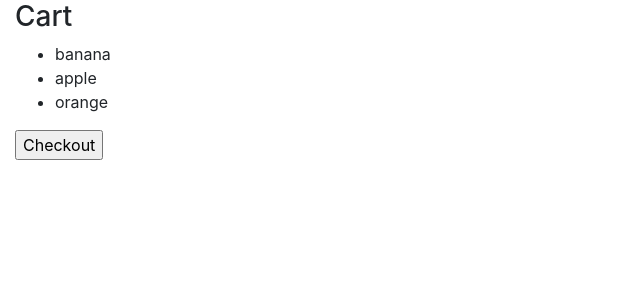
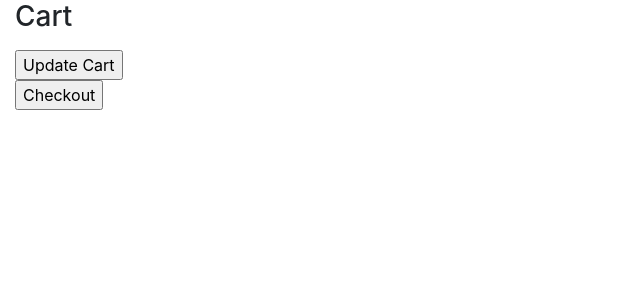
Before and after one commit to ChihumeyaEE/SWE-MADS, a Flask app: template templates/index.html in a window 1280 px wide. Shown: the part 56-356 px from the top of the page, without its empty margins (0-640 px from the left). Run offline with Flask 2, Linux system fonts and the light colour scheme; the template is opened without the code that fills it: values that come from a table or form of the project are taken from there, others are empty; a user stored in the database is signed in; tables that the repository leaves empty hold one stand-in row (values such as "Sample post").

Commit message:
currently cart.js works, fixed the remove item bug, but still running into small bugs in the process

```diff
--- a/app.py
+++ b/app.py
@@ -50,7 +50,11 @@ def load_user(id):
 @app.route("/")
 @login_required
 def index():
-    return flask.render_template("index.html", postLen=4)
+    users_posts = Post.query.all()
+    print(users_posts[1].item_name)
+    return flask.render_template(
+        "index.html", postLen=len(users_posts), posts=users_posts
+    )
 
 
 @app.route("/login", methods=["POST", "GET"])
--- a/static/cart.js
+++ b/static/cart.js
@@ -1,4 +1,25 @@
-let cart = ["banana", "apple", "orange"];
+let cart = [];
+const add_btn = document.getElementsByClassName("add-btn");
+const remove_btn = document.getElementsByClassName("remove-btn");
+const update_cart = document.getElementById("update-cart");
+
+for (let i = 0; i < add_btn.length; i++) {
+    add_btn[i].addEventListener('click', addItem(document.getElementsByClassName("item-name")[i]));
+}
+for (let i = 0; i < remove_btn.length; i++) {
+    remove_btn[i].addEventListener('click', removeItem(document.getElementsByClassName("item-name")[i]));
+}
+
+update_cart.addEventListener("click", () => {
+    let p = document.getElementById("cartItem");
+    let text = "[";
+    p.innerHTML = text + cart + "]";
+    // for (let i = 0; i < cart.length; i++) {
+    //     p.innerHTML = cart[i];
+    // }
+    // document.getElementById("cartItem").innerHTML = cart + "<br>";
+});
+
 function displayCart() {
     for (let i = 0; i < cart.length; i++) {
         let ul = document.getElementById("cartItem");
@@ -6,13 +27,15 @@ function displayCart() {
         li.appendChild(document.createTextNode(cart[i]));
         ul.appendChild(li);
     }
+
 }
 
 function addItem(item) {
-    cart.push(item)
+    cart.push(item);
 }
 
 function removeItem(item) {
     let indexRemoved = cart.indexOf(item);
-    cart.splice(indexRemoved, 1);
+    if (item === cart[indexRemoved])
+        cart.splice(indexRemoved, 1);
 }
--- a/templates/index.html
+++ b/templates/index.html
@@ -8,11 +8,10 @@
     <link rel="stylesheet" href="/static/style.css">
     <link rel="stylesheet" href="https://cdn.jsdelivr.net/npm/bootstrap@4.0.0/dist/css/bootstrap.min.css"
         integrity="sha384-Gn5384xqQ1aoWXA+058RXPxPg6fy4IWvTNh0E263XmFcJlSAwiGgFAW/dAiS6JXm" crossorigin="anonymous">
-    <script src="../static/cart.js" async></script>
     <title></title>
 </head>
 
-<body onload="displayCart()">
+<body>
     <div class="container-fluid">
         <nav class="navbar navbar-expand-lg navbar-dark bg-dark">
             <a class="navbar-brand" href="{{ url_for('homepage')  }}">Navbar</a>
@@ -37,11 +36,13 @@
         <div id="posts">
             {% for i in range(postLen) %}
             <div>
-                Username: <br>
-                Item: <br>
-                Description:<br>
-                <input type="button" onclick="addItem(post.product_id[i])" value="Add To Cart">
-                <input type="button" onclick="removeItem(post.product_id[i])" value="Remove From Cart">
+                Username: Dummy User<br>
+                <span class="item-name">Item: {{posts[i].item_name}}</span><br>
+                Description: {{posts[i].description}}<br>
+                <input class="add-btn" type="button" name="{{posts[i].item_name}}" onclick="addItem(name)"
+                    value="Add To Cart">
+                <input class="remove-btn" type="button" name="{{posts[i].item_name}}" onclick="removeItem(name)"
+                    value="Remove From Cart">
             </div>
             {% endfor %}
         </div>
@@ -50,12 +51,16 @@
         <form method="POST" action="/checkoutCart">
             <div id="display-cart-items">
                 <h3>Cart</h3>
-                <ul id="cartItem">
+                <ul>
+                    <p id="cartItem"></p>
                 </ul>
+                <input id="update-cart" type="button" value="Update Cart">
             </div>
             <input type="submit" value="Checkout">
         </form>
     </div>
+
+    <script src="../static/cart.js"></script>
 </body>
 
 </html>
```
